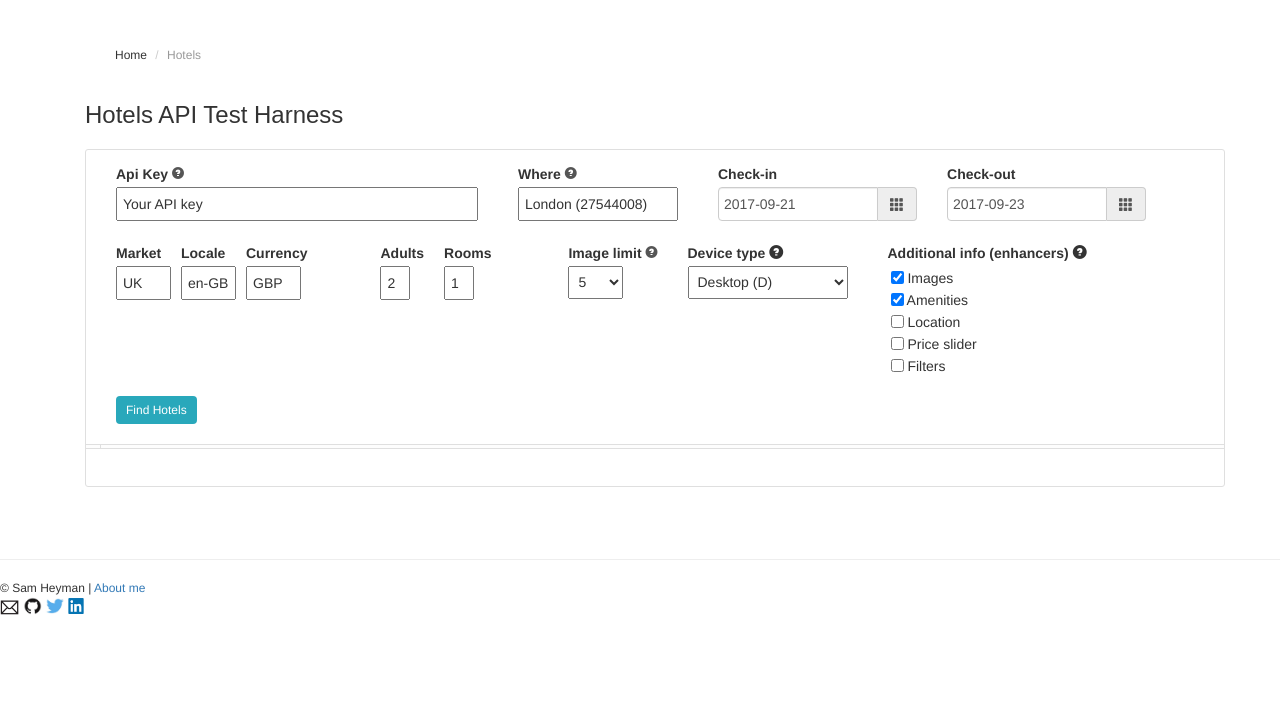
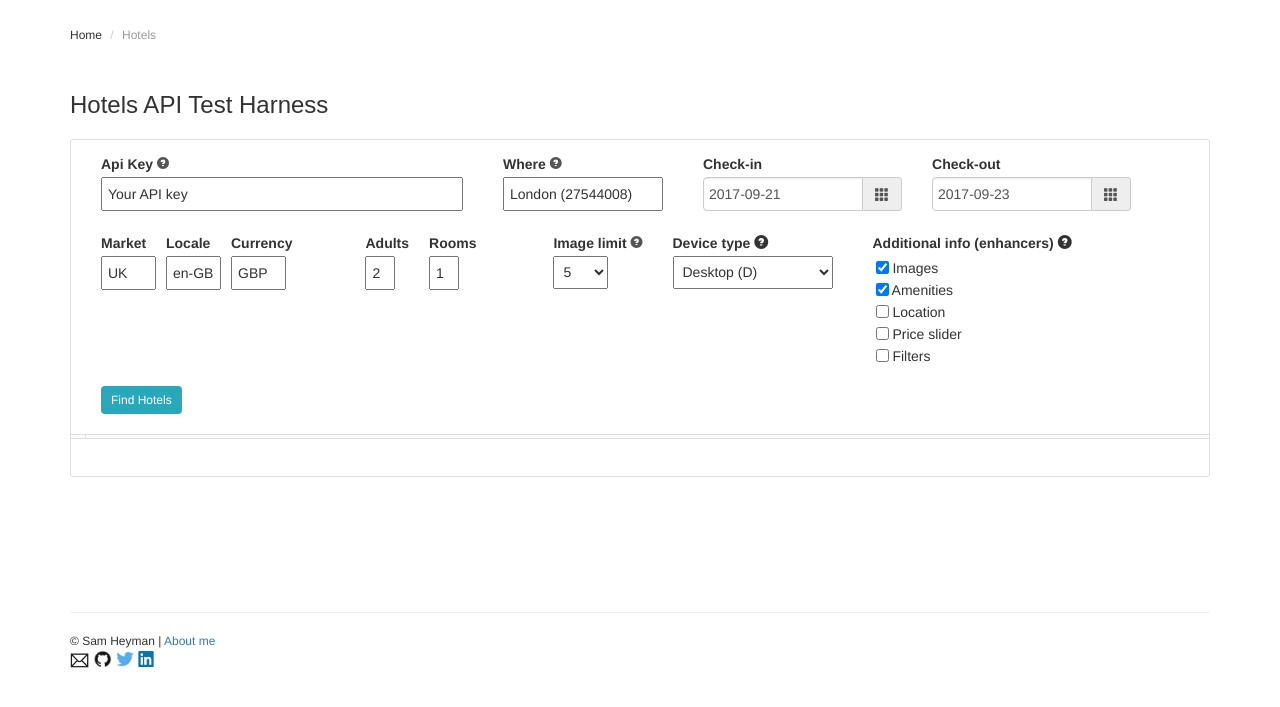
Before and after one commit to samheyman/travel-apis, a Django app: page /hotels/ in a window 1280 px wide. Shown: the part 51-758 px from the top of the page. Run offline with Django 3.2, Linux system fonts and the light colour scheme; some libraries are stand-ins or nearby versions.

Commit message:
small fix to hotels page

```diff
--- a/hotels/templates/hotels/index.html
+++ b/hotels/templates/hotels/index.html
@@ -1,14 +1,13 @@
 {% extends "base.html" %}
 
+{% block breadcrumbs %}
+<ol class="breadcrumb">
+    <li><a href="{% url 'home' %}">Home</a></li>
+    <li class="active">Hotels</li>
+</ol>
+{% endblock %}
+
 {% block main %}
-<ol class="breadcrumb" style="padding-left:60px">
-        <li><a href="{% url 'home' %}">Home</a></li>
-        <li class="active">Hotels</li>
-</ol>
-
-
-<div class="container">
-
 <section class="doc-additional-content doc-method-section">
     <h1>Hotels API Test Harness</h1>
     <div id="testharnessresult">
@@ -169,10 +168,6 @@
             </div>
         </div>
     </div>
-    </div>
-
 </div>
 
-
-</div>
 {% endblock main %}
```
